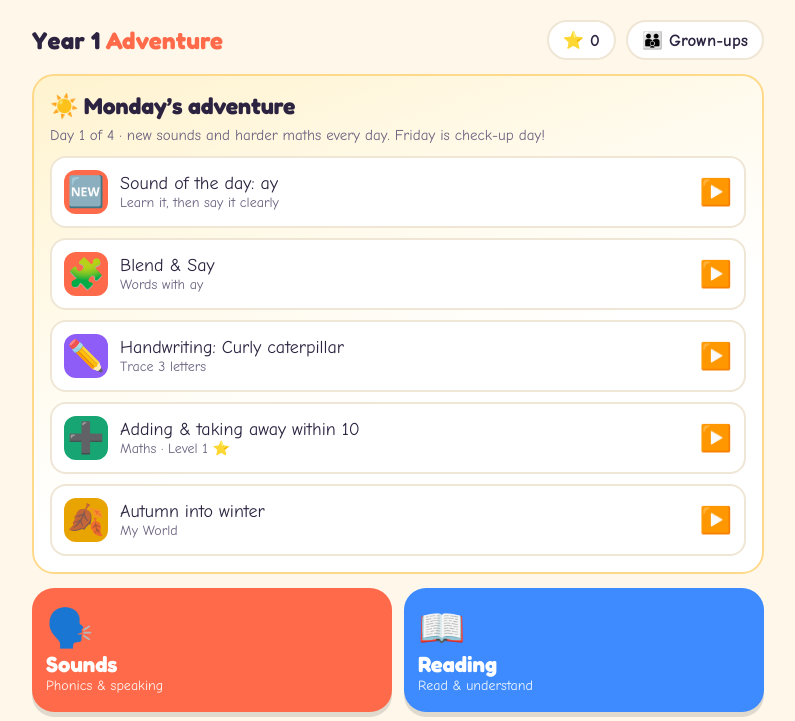
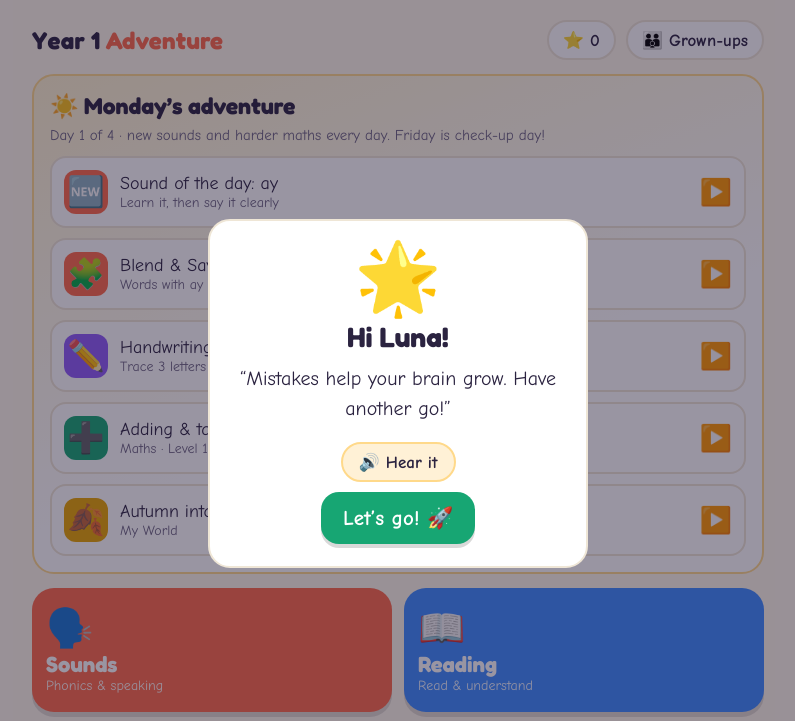
Before and after one commit to litalloo/Year1--adventure-, a plain HTML site: page index.html in a window 1280 px wide. Shown: the top 721 px of the page, without its empty margins (242-1037 px from the left). Drawn offline with Linux system fonts and the light colour scheme; a web font is replaced by a local one.

Commit message:
Add dismissible 'Hi Luna' welcome with quote
Co-Authored-By: Claude Sonnet 5.5 <noreply@anthropic.com>
Claude-Session: https://claude.ai/code/session_017bWRU46dPAv6ShgwrSy4Vw

```diff
--- a/index.html
+++ b/index.html
@@ -662,6 +662,17 @@ function grown(tab='plan'){screen('👪 Grown-ups','var(--ink)',home);const tabs
 document.getElementById('grownBtn').onclick=()=>grown();
 document.getElementById('starPill').onclick=stickers;
 home();
+
+/* ============ welcome for Luna ============ */
+const QUOTES=['You are braver than you believe, stronger than you seem, and smarter than you think.','Every day you learn something new. Keep going!','Mistakes help your brain grow. Have another go!','Be kind, be curious, be you!','You can do hard things.','Little steps every day make big adventures.','Shine bright like the star you are!','Believe in yourself — you’re amazing!'];
+function welcome(){const q=pick(QUOTES);
+ const m=el(`<div class="modal" id="welcome"><div class="card"><div style="font-size:70px;animation:pop .6s">🌟</div><h1>Hi Luna!</h1><p style="font-size:20px;line-height:1.5;margin:6px 0 14px">“${esc(q)}”</p><button class="say-btn" id="wsay">🔊 Hear it</button><div><button class="big-btn green" id="wgo">Let’s go! 🚀</button></div></div></div>`);
+ const close=()=>{try{speechSynthesis.cancel()}catch(e){}CTTS&&CTTS.stop&&CTTS.stop();m.remove()};
+ m.querySelector('#wgo').onclick=close;
+ m.onclick=e=>{if(e.target===m)close()};
+ m.querySelector('#wsay').onclick=()=>speak('Hi Luna! '+q,'happy');
+ document.body.append(m)}
+welcome();
 </script>
 </body>
 </html>
```
